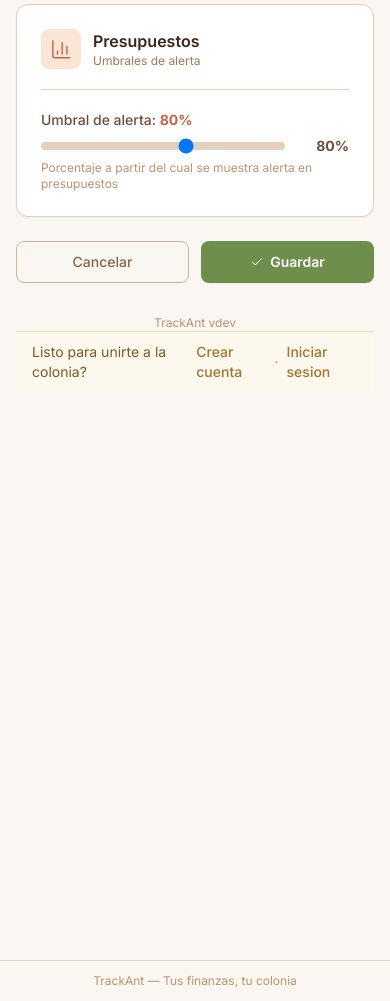
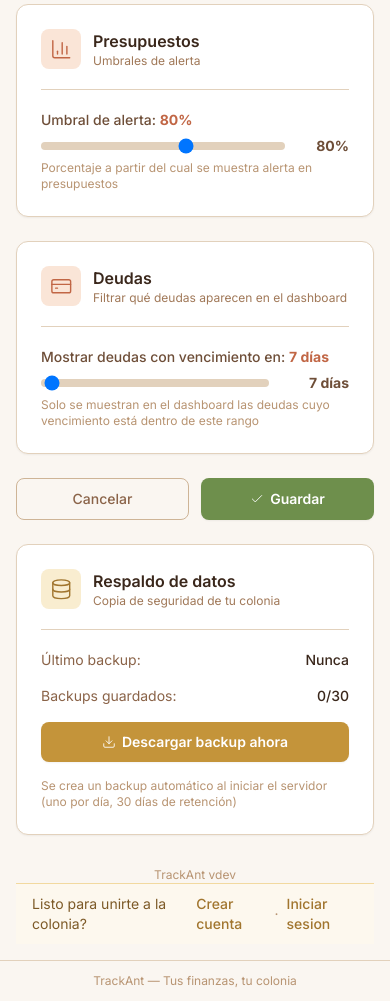
Before and after one commit to Felipe-258/TrackAnt, a Django app: page /settings/ in a window 390 px wide. Shown: the part 710-1711 px from the top of the page. Run offline with Django 5.2, Linux system fonts and the light colour scheme; data comes from the database, SQL or seed files in the repository; data that the repository does not hold is empty; some libraries are stand-ins or nearby versions.

Commit message:
feat: debt dashboard filtering, backup system, deploy script improvements
- Add debt_show_days setting to filter which debts appear on dashboard
- Add daily backup on server startup with 30-day retention
- Add backup download from settings page
- Add deploy script version prompt (shows current, asks for new)
- Fix currency slider mobile: hide arrows, show swipe dots
- Make debts section collapsible with badge count
- Fix chart rendering with requestAnimationFrame + clearRect
- Add CSRF_TRUSTED_ORIGINS for Docker
- Add ghcr_token to gitignore

```diff
--- a/finances/views/pages.py
+++ b/finances/views/pages.py
@@ -5,7 +5,7 @@ from django.contrib import messages
 from django.core.paginator import Paginator
 from django.db.models import Sum, Q, F
 from django.utils import timezone
-from datetime import date
+from datetime import date, timedelta
 import json
 from ..models import Transaction, Category, Currency, Tag
 from goals.models import Goal
@@ -119,10 +119,12 @@ def dashboard(request):
     budget_alerts = [b for b in budget_alerts if b.pct() >= threshold]
     ctx['budget_alerts'] = budget_alerts[:5]
 
+    deadline_threshold = date.today() + timedelta(days=colony.debt_show_days)
     pending_debts = Debt.objects.filter(
         colony=colony,
         is_settled=False,
         debt_type='OWE',
+        deadline__lte=deadline_threshold,
     ).select_related('currency').order_by('deadline')[:5]
     ctx['pending_debts'] = pending_debts
 
--- a/trackant/settings.py
+++ b/trackant/settings.py
@@ -39,6 +39,7 @@ INSTALLED_APPS = [
     'splits',
     'ants',
     'api',
+    'backups',
 ]
 
 MIDDLEWARE = [
--- a/trackant/settings_docker.py
+++ b/trackant/settings_docker.py
@@ -1,3 +1,4 @@
+import os
 from .settings import *
 
 MIDDLEWARE = [
@@ -10,3 +11,7 @@ STORAGES = {
         "BACKEND": "whitenoise.storage.CompressedManifestStaticFilesStorage",
     },
 }
+
+CSRF_TRUSTED_ORIGINS = [
+    o.strip() for o in os.environ.get('TRACKANT_CSRF_TRUSTED_ORIGINS', '').split(',') if o.strip()
+]
--- a/users/forms.py
+++ b/users/forms.py
@@ -33,7 +33,7 @@ class RegistroForm(UserCreationForm):
 class ColonySettingsForm(forms.ModelForm):
     class Meta:
         model = Colony
-        fields = ['name', 'default_currency', 'auto_create_debt_transactions', 'auto_create_split_transactions', 'budget_alert_threshold']
+        fields = ['name', 'default_currency', 'auto_create_debt_transactions', 'auto_create_split_transactions', 'budget_alert_threshold', 'debt_show_days']
         widgets = {
             'name': forms.TextInput(attrs={
                 'class': 'w-full rounded-lg border border-earth-300 bg-white px-4 py-2.5 text-sm text-earth-900 placeholder-earth-400 focus:border-clay-400 focus:outline-none focus:ring-2 focus:ring-clay-400/20 dark:border-earth-700 dark:bg-earth-800 dark:text-earth-200 dark:placeholder-earth-500',
@@ -53,6 +53,11 @@ class ColonySettingsForm(forms.ModelForm):
                 'min': '50',
                 'max': '100',
             }),
+            'debt_show_days': forms.NumberInput(attrs={
+                'class': 'w-full rounded-lg border border-earth-300 bg-white px-4 py-2.5 text-sm text-earth-900 focus:border-clay-400 focus:outline-none focus:ring-2 focus:ring-clay-400/20 dark:border-earth-700 dark:bg-earth-800 dark:text-earth-200',
+                'min': '1',
+                'max': '365',
+            }),
         }
 
     def __init__(self, *args, colony=None, **kwargs):
--- a/users/models.py
+++ b/users/models.py
@@ -48,6 +48,11 @@ class Colony(models.Model):
         validators=[MinValueValidator(50), MaxValueValidator(100)],
         verbose_name='Umbral de alerta de presupuesto (%)',
     )
+    debt_show_days = models.IntegerField(
+        default=7,
+        validators=[MinValueValidator(1), MaxValueValidator(365)],
+        verbose_name='Mostrar deudas con deadline en (días)',
+    )
     created_at = models.DateTimeField(auto_now_add=True)
 
     class Meta:
--- a/users/templates/users/settings.html
+++ b/users/templates/users/settings.html
@@ -95,6 +95,30 @@
       </div>
     </div>
 
+    <div class="rounded-xl border border-earth-200 bg-white p-6 shadow-sm dark:border-earth-800 dark:bg-earth-900">
+      <div class="flex items-center gap-3 mb-5 pb-5 border-b border-earth-200 dark:border-earth-800">
+        <span class="flex h-10 w-10 items-center justify-center rounded-lg bg-clay-100 text-lg dark:bg-clay-900/50"><i data-lucide="credit-card" class="lucide text-clay-600 dark:text-clay-400"></i></span>
+        <div>
+          <h3 class="font-semibold text-earth-900 dark:text-earth-100">Deudas</h3>
+          <p class="text-xs text-earth-500 dark:text-earth-400">Filtrar qué deudas aparecen en el dashboard</p>
+        </div>
+      </div>
+
+      <div x-data="{ days: {{ form.debt_show_days.value|default:'7' }} }">
+        <label class="mb-1.5 block text-sm font-medium text-earth-700 dark:text-earth-300">
+          Mostrar deudas con vencimiento en: <span x-text="days + (days == 1 ? ' día' : ' días')" class="font-bold text-clay-600 dark:text-clay-400"></span>
+        </label>
+        <div class="flex items-center gap-4">
+          <input type="range" name="debt_show_days" min="1" max="365" step="1"
+                 x-model="days"
+                 class="flex-1 h-2 bg-earth-200 rounded-lg appearance-none cursor-pointer dark:bg-earth-700">
+          <span class="text-sm font-bold text-earth-700 dark:text-earth-300 w-16 text-right" x-text="days + (days == 1 ? ' día' : ' días')"></span>
+        </div>
+        <p class="mt-1 text-xs text-earth-400 dark:text-earth-500">Solo se muestran en el dashboard las deudas cuyo vencimiento está dentro de este rango</p>
+        {% if form.debt_show_days.errors %}<p class="mt-1 text-xs text-clay-600">{{ form.debt_show_days.errors.0 }}</p>{% endif %}
+      </div>
+    </div>
+
     <div class="grid grid-cols-2 gap-3">
       <a href="{% url 'finances:dashboard' %}"
          class="rounded-lg border border-earth-300 px-4 py-2.5 text-center text-sm font-medium text-earth-600 hover:bg-earth-50 dark:border-earth-700 dark:text-earth-400 dark:hover:bg-earth-800">Cancelar</a>
@@ -106,6 +130,37 @@
     </div>
   </form>
 
+  <div class="mt-6 rounded-xl border border-earth-200 bg-white p-6 shadow-sm dark:border-earth-800 dark:bg-earth-900">
+    <div class="flex items-center gap-3 mb-5 pb-5 border-b border-earth-200 dark:border-earth-800">
+      <span class="flex h-10 w-10 items-center justify-center rounded-lg bg-gold-100 text-lg dark:bg-gold-900/50"><i data-lucide="database" class="lucide text-gold-600 dark:text-gold-400"></i></span>
+      <div>
+        <h3 class="font-semibold text-earth-900 dark:text-earth-100">Respaldo de datos</h3>
+        <p class="text-xs text-earth-500 dark:text-earth-400">Copia de seguridad de tu colonia</p>
+      </div>
+    </div>
+
+    <div class="space-y-4">
+      <div class="flex items-center justify-between text-sm">
+        <span class="text-earth-600 dark:text-earth-400">Último backup:</span>
+        <span class="font-medium text-earth-900 dark:text-earth-100">{{ last_backup|default:"Nunca" }}</span>
+      </div>
+      <div class="flex items-center justify-between text-sm">
+        <span class="text-earth-600 dark:text-earth-400">Backups guardados:</span>
+        <span class="font-medium text-earth-900 dark:text-earth-100">{{ backup_count }}/30</span>
+      </div>
+
+      <form method="post" action="{% url 'users:backup_download' %}">
+        {% csrf_token %}
+        <button type="submit"
+                class="inline-flex w-full items-center justify-center gap-1.5 rounded-lg bg-gold-500 px-5 py-2.5 text-sm font-semibold text-white shadow-sm transition-all hover:bg-gold-600">
+          <i data-lucide="download" class="lucide-sm"></i>
+          Descargar backup ahora
+        </button>
+      </form>
+      <p class="text-xs text-earth-400 dark:text-earth-500">Se crea un backup automático al iniciar el servidor (uno por día, 30 días de retención)</p>
+    </div>
+  </div>
+
   <div class="mt-8 text-center">
     <p class="text-xs text-earth-400 dark:text-earth-500">TrackAnt v{{ version }}</p>
   </div>
--- a/users/urls.py
+++ b/users/urls.py
@@ -1,5 +1,6 @@
 from django.urls import path
-from .views import welcome, login_view, registro, logout_view, settings_view
+from .views import welcome, login_view, registro, logout_view
+from .views.settings import settings_view, backup_download_view
 
 app_name = 'users'
 
@@ -9,4 +10,5 @@ urlpatterns = [
     path('logout/', logout_view, name='logout'),
     path('registro/', registro, name='registro'),
     path('settings/', settings_view, name='settings'),
+    path('settings/backup/', backup_download_view, name='backup_download'),
 ]
--- a/users/views/settings.py
+++ b/users/views/settings.py
@@ -1,7 +1,23 @@
+import shutil
+from datetime import timedelta
+from pathlib import Path
+
 from django.shortcuts import render, redirect
 from django.contrib import messages
+from django.contrib.auth.decorators import login_required
 from django.conf import settings
+from django.http import FileResponse
+from django.utils import timezone
 from ..forms import ColonySettingsForm
+
+
+def _get_backup_info():
+    backup_dir = Path(settings.DATA_DIR) / 'backups'
+    if not backup_dir.exists():
+        return None, 0
+    backups = sorted(backup_dir.glob('backup_*.sqlite3'), reverse=True)
+    last = backups[0].stem.replace('backup_', '').replace('_', ' ') if backups else None
+    return last, len(backups)
 
 
 def settings_view(request):
@@ -15,4 +31,40 @@ def settings_view(request):
     else:
         form = ColonySettingsForm(instance=colony, colony=colony)
     version = getattr(settings, 'TRACKANT_VERSION', 'dev')
-    return render(request, 'users/settings.html', {'form': form, 'version': version})
+    last_backup, backup_count = _get_backup_info()
+    return render(request, 'users/settings.html', {
+        'form': form,
+        'version': version,
+        'last_backup': last_backup,
+        'backup_count': backup_count,
+    })
+
+
+@login_required
+def backup_download_view(request):
+    if request.method != 'POST':
+        return redirect('users:settings')
+
+    backup_dir = Path(settings.DATA_DIR) / 'backups'
+    backup_dir.mkdir(exist_ok=True)
+
+    timestamp = timezone.now().strftime('%Y-%m-%d_%H%M%S')
+    src = Path(settings.DATABASES['default']['NAME'])
+    dst = backup_dir / f'backup_{timestamp}.sqlite3'
+    shutil.copy2(src, dst)
+
+    cutoff = timezone.now() - timedelta(days=30)
+    for f in backup_dir.glob('backup_*.sqlite3'):
+        try:
+            ts_str = f.stem.replace('backup_', '')
+            file_time = timezone.datetime.strptime(ts_str, '%Y-%m-%d_%H%M%S')
+            file_time = timezone.make_aware(file_time) if timezone.is_naive(file_time) else file_time
+            if file_time < cutoff:
+                f.unlink()
+        except (ValueError, OSError):
+            continue
+
+    messages.success(request, f'Backup creado: {dst.name}')
+    response = FileResponse(open(dst, 'rb'), as_attachment=True,
+                           filename=f'trackant_backup_{timestamp}.sqlite3')
+    return response
```
Also changed, not shown: SETUP_COMMANDS.txt (+63 -0 lines), finances/templates/finances/dashboard.html (+36 -16 lines), users/views/__init__.py (+0 -11 lines), users/migrations/0004_colony_debt_show_days.py (added), 4 other files.
